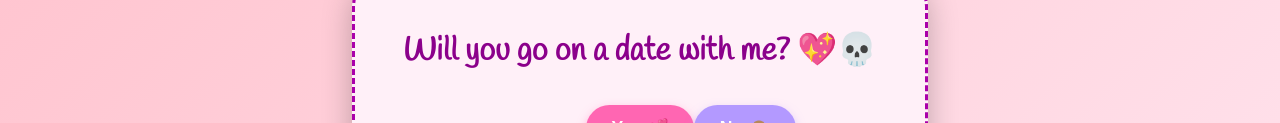
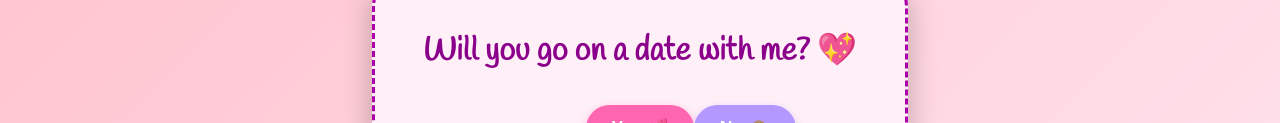
Before and after one commit to Arisuzea/ForWifeyyyyyyy, a plain HTML site: page index.html in a window 1280 px wide. Shown: the part 293-416 px from the top of the page. Drawn offline with Linux system fonts and the light colour scheme.

Commit message:
Update index.html

```diff
--- a/index.html
+++ b/index.html
@@ -78,7 +78,7 @@
 <body>
   <div class="card">
     <img class="kuromi-icon" src="https://vignette.wikia.nocookie.net/hellokitty/images/3/37/Sanrio_Characters_Kuromi_Image013.png/revision/latest?cb=20170404142716" alt="Kuromi" />
-    <h1>Will you go on a date with me? 💖💀</h1>
+    <h1>Will you go on a date with me? 💖</h1>
     <div class="buttons">
       <button id="yesBtn">Yes 💕</button>
       <button id="noBtn">No 🙈</button>
```
